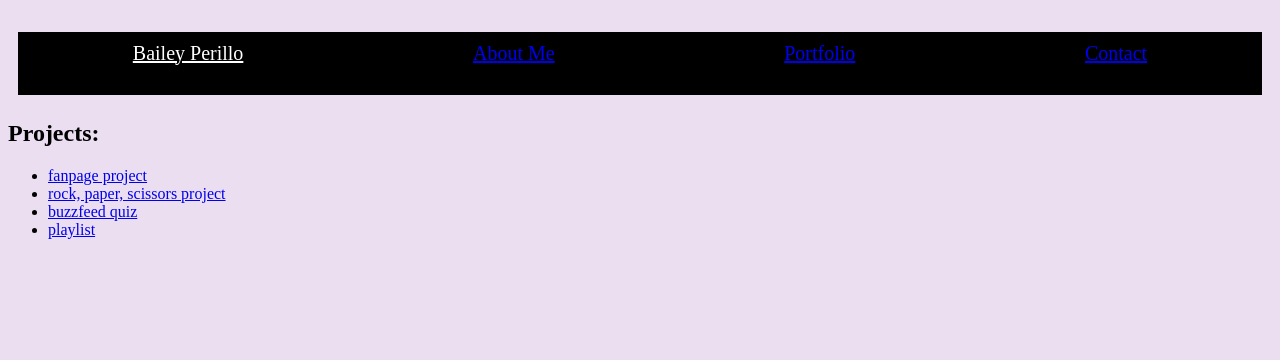
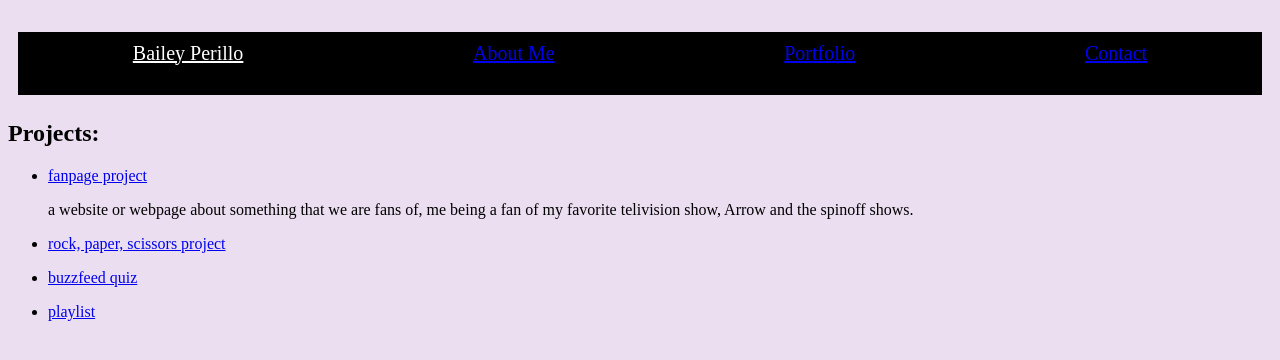
Before and after one commit to baileyperillo/baileyr.perillo.github.io, a plain HTML site: page portfolio.html in a window 1280 px wide. Drawn offline with Linux system fonts and the light colour scheme.

Commit message:
new update 2019

```diff
--- a/portfolio.html
+++ b/portfolio.html
@@ -13,10 +13,22 @@
         </div>
     <h2>Projects:</h2>
     <ul>
-    <li><a href=" https://baileyperillo.github.io/fanpage/">fanpage project</a></li>
+    <div>
+    <li><a href=" https://baileyperillo.github.io/fanpage/">fanpage project</a>
+    <p> a website or webpage about something that we are fans of, me being a fan of my favorite telivision show, Arrow and the spinoff shows.</p></li>
+    </div>
+    <div>
     <li><a href=" https://baileyperillo.github.io/rockpaperscissors/">rock, paper, scissors project</a></li>
+    <p></p>
+    </div>
+    <div>
     <li><a href=" https://baileyperillo.github.io/buzzfeed-quiz/.">buzzfeed quiz</a></li>
+    <p></p>
+    </div>
+    <div>
     <li><a href=" https://baileyperillo.github.io/playlist/">playlist</a></li>
+    <p></p>
+    </div>
 
 
     </ul>
```
